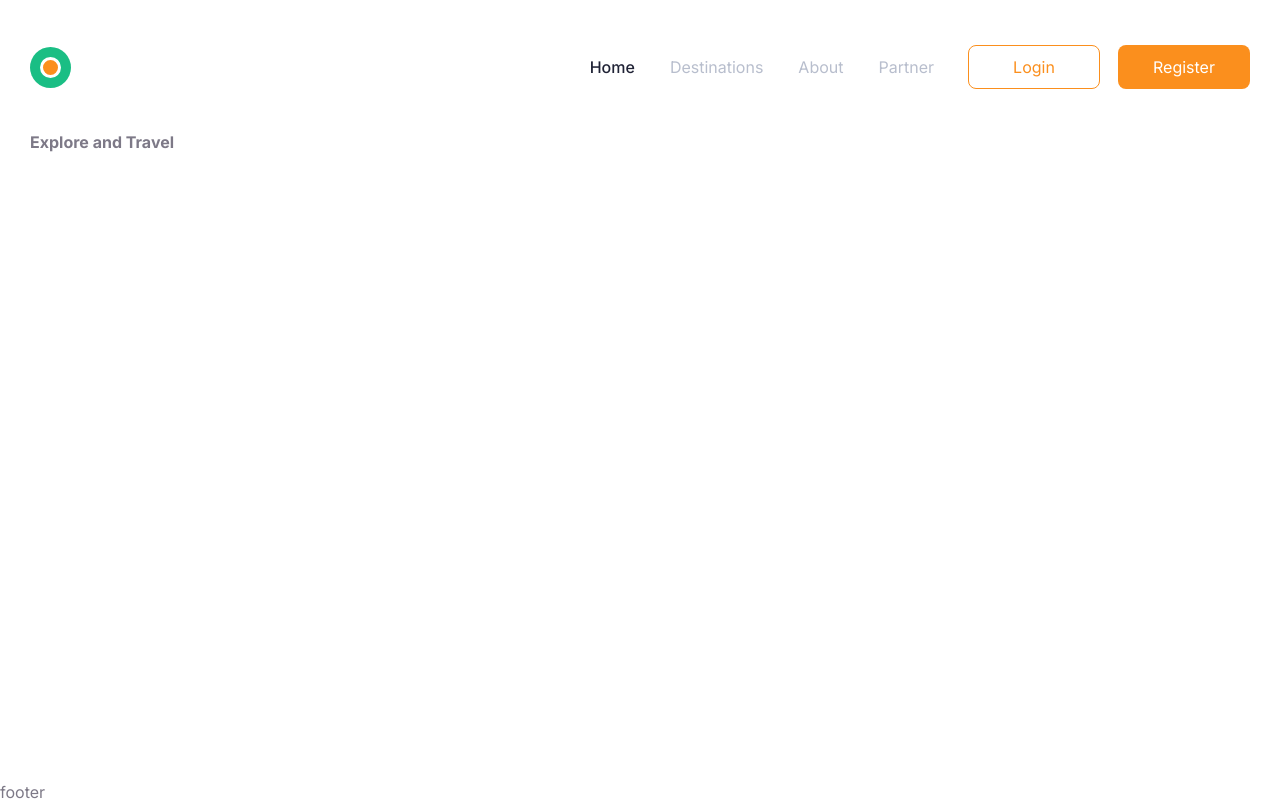
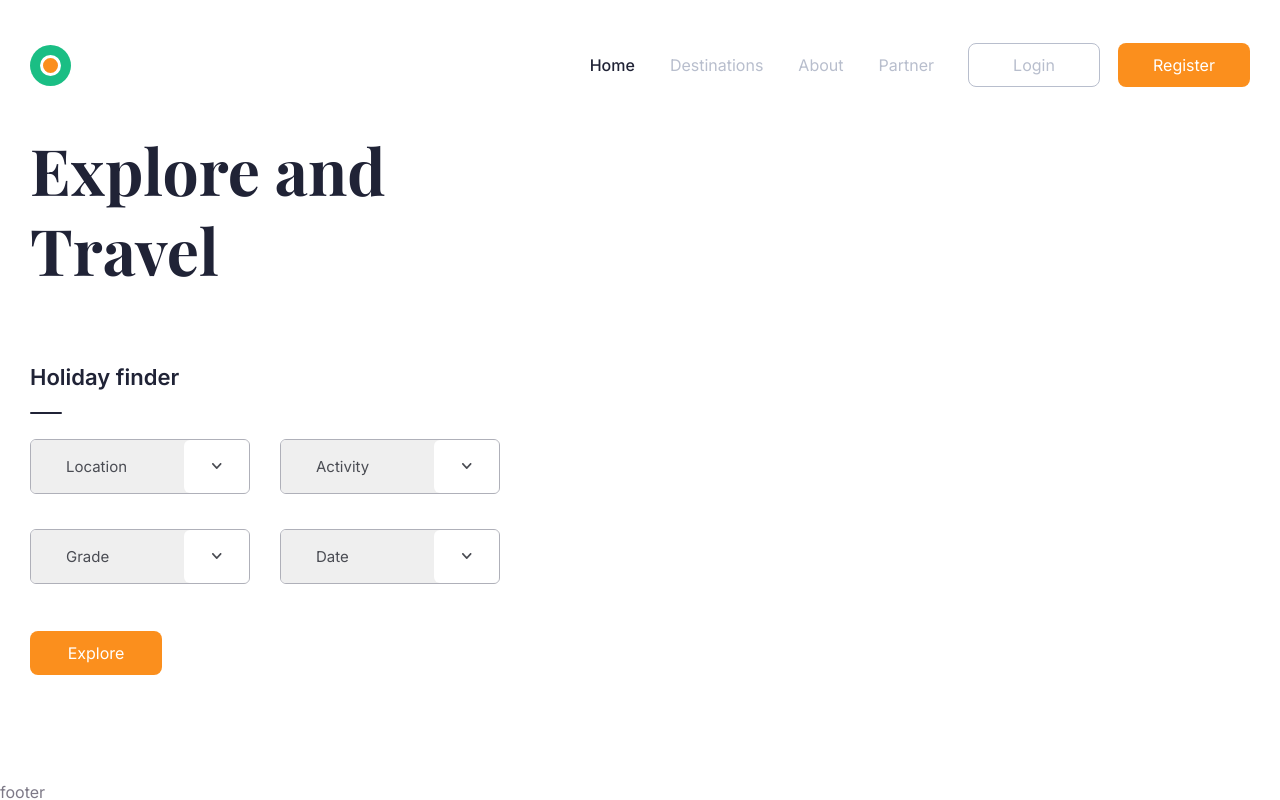
Before and after one commit to Leushtean/travel, a plain HTML site: page index.html in a window 1280 px wide. Drawn offline with nearby package versions, Linux system fonts and the light colour scheme.

Commit message:
added hero section

```diff
--- a/index.html
+++ b/index.html
@@ -47,12 +47,53 @@
 
 
 		<main class="main">
-			<div class="section section__promo">
+			<div class="section section__hero">
 				<div class="container">
-					<h1 class="promo__title">
-						Explore and Travel
-					</h1>
-					<div class="promo__forms"></div>
+					<div class="hero__content">
+						<h1 class="hero__title">
+							Explore and Travel
+						</h1>
+						<form class="hero__forms" action="#">
+							<h3 class="form__title">Holiday finder</h3>
+
+							<div class="form__items">
+								<div class="form__item-wrap">
+									<select class="form__item">
+										<option value="1">Location</option>
+										<option value="2">Location 2</option>
+										<option value="3">Location 3</option>
+										<option value="4">Location 4</option>
+									</select>
+								</div>
+								<div class="form__item-wrap">
+									<select class="form__item">
+										<option value="1">Activity</option>
+										<option value="2">Activity 2</option>
+										<option value="3">Activity 3</option>
+										<option value="4">Activity 4</option>
+									</select>
+								</div>
+								<div class="form__item-wrap">
+									<select class="form__item">
+										<option value="1">Grade</option>
+										<option value="2">Grade 2</option>
+										<option value="3">Grade 3</option>
+										<option value="4">Grade 4</option>
+									</select>
+								</div>
+								<div class="form__item-wrap">
+									<select class="form__item">
+										<option value="1">Date</option>
+										<option value="2">Date 2</option>
+										<option value="3">Date 3</option>
+										<option value="4">Date 4</option>
+									</select>
+								</div>
+							</div>
+							<button class="btn btn__register btn__form">Explore</button>
+						</form>
+					</div>
+					<div class="hero__img"></div>
 				</div>
 			</div>
 		</main>
--- a/scss/_vars.scss
+++ b/scss/_vars.scss
@@ -5,6 +5,8 @@ $nav-color: #B8BECD;
 $divider-color: #C4C4C4;
 $border-color: #D7D7D7;
 $footer-color: #F9F9FB;
+$select-color: #AFB0B9;
+$selectext-color: #4A4C53;
 $black: #000;
 $white: #FFF;
 
@@ -15,6 +17,6 @@ $ff3: "Playfair Display", sans-serif;
 @mixin lcl3 {
 	display: -webkit-box;
 	-webkit-box-orient: vertical;
-	-webkit-line-clamp: 4;
+	-webkit-line-clamp: 2;
 	overflow: hidden;
 }
--- a/scss/components/_btn.scss
+++ b/scss/components/_btn.scss
@@ -9,15 +9,16 @@
 
 
 	&__login {
-		color: $accent-color;
-		border: 1px solid $accent-color;
+		color: $nav-color;
+		border: 1px solid $nav-color;
 		line-height: 16px;
 
 		&:hover {
 			transform: translateY(-2px);
 			background-color: darken($white, 2%);
+			color: $accent-color;
 			box-shadow: 0 10px 20px rgba(0, 0, 0, .2);
-			border: 1px solid $white;
+			border: .2px solid rgba($nav-color, .2);
 		}
 	}
 
@@ -29,9 +30,12 @@
 
 		&:hover {
 			transform: translateY(-2px);
-			background-color: darken($accent-color, 8%);
+			background-color: #ff7b00;
 			box-shadow: 0 10px 20px rgba(0, 0, 0, .2);
 		}
 	}
+	&__form{
+		margin-top: 12px;
+	}
 
 }
--- a/scss/components/_header.scss
+++ b/scss/components/_header.scss
@@ -1,13 +1,10 @@
 .header {
-	padding: 45px 0;
+	padding: 43px 0;
 
 	&__inner {
 		display: flex;
 		align-items: center;
 	}
-
-	&__logo {}
-
 	&__btn {
 		display: flex;
 		margin-left: 34px;
--- /dev/null
+++ b/scss/components/_hero.scss
@@ -0,0 +1,88 @@
+.section {
+
+	&__hero {}
+}
+
+.hero {
+
+	&__content {
+		width: 470px;
+	}
+
+	&__title {
+		font-size: 64px;
+		font-family: $ff3;
+		line-height: 1.25;
+		font-weight: 700;
+		color: $title-color;
+		max-width: 356px;
+		margin-bottom: 74px;
+		@include lcl3;
+	}
+
+	&__forms {}
+
+	&__img {}
+}
+
+.form {
+
+	&__title {
+		display: inline-block;
+		font-size: 22px;
+		line-height: 1.22;
+		font-weight: 600;
+		color: $title-color;
+		margin-bottom: 48px;
+		position: relative;
+
+		&::after {
+			position: absolute;
+			content: '';
+			display: block;
+			background-color: $title-color;
+			border-radius: 4px;
+			margin-top: 21px;
+			width: 32px;
+			height: 2px;
+		}
+	}
+
+	&__items {
+		display: flex;
+		flex-wrap: wrap;
+		margin: 0 -15px;
+	}
+
+	&__item-wrap {
+		position: relative;
+		width: 220px;
+		margin: 0 15px 35px;
+		overflow: hidden;
+		border-radius: 6px;
+		border: .8px solid $select-color;
+		&::after {
+			position: absolute;
+			content: '';
+			display: block;
+			width: 65px;
+			height: 100%;
+			border-radius: 6px;
+			background-color: $white;
+			top: 0;
+			right: 0;
+			background-image: url('../../images/select_arrow.svg');
+			background-repeat: no-repeat;
+			background-position: center center;
+			pointer-events: none;
+		}
+	}
+
+	&__item {
+		display: inline-block;
+		font-size: 15px;
+		padding: 16px 31px;
+		color: $selectext-color;
+		width: 100%;
+	}
+}
--- a/scss/components/_section.scss
+++ b/scss/components/_section.scss
@@ -1,6 +1,2 @@
 .section {
-
-	&__title{
-		font-size: 112px;
-	}
 }
--- a/scss/style.scss
+++ b/scss/style.scss
@@ -7,3 +7,4 @@
 @import './components/header';
 @import './components/btn';
 @import './components/section';
+@import './components/hero';
```
Also changed, not shown: css/style.css, images/select_arrow.svg (added).
